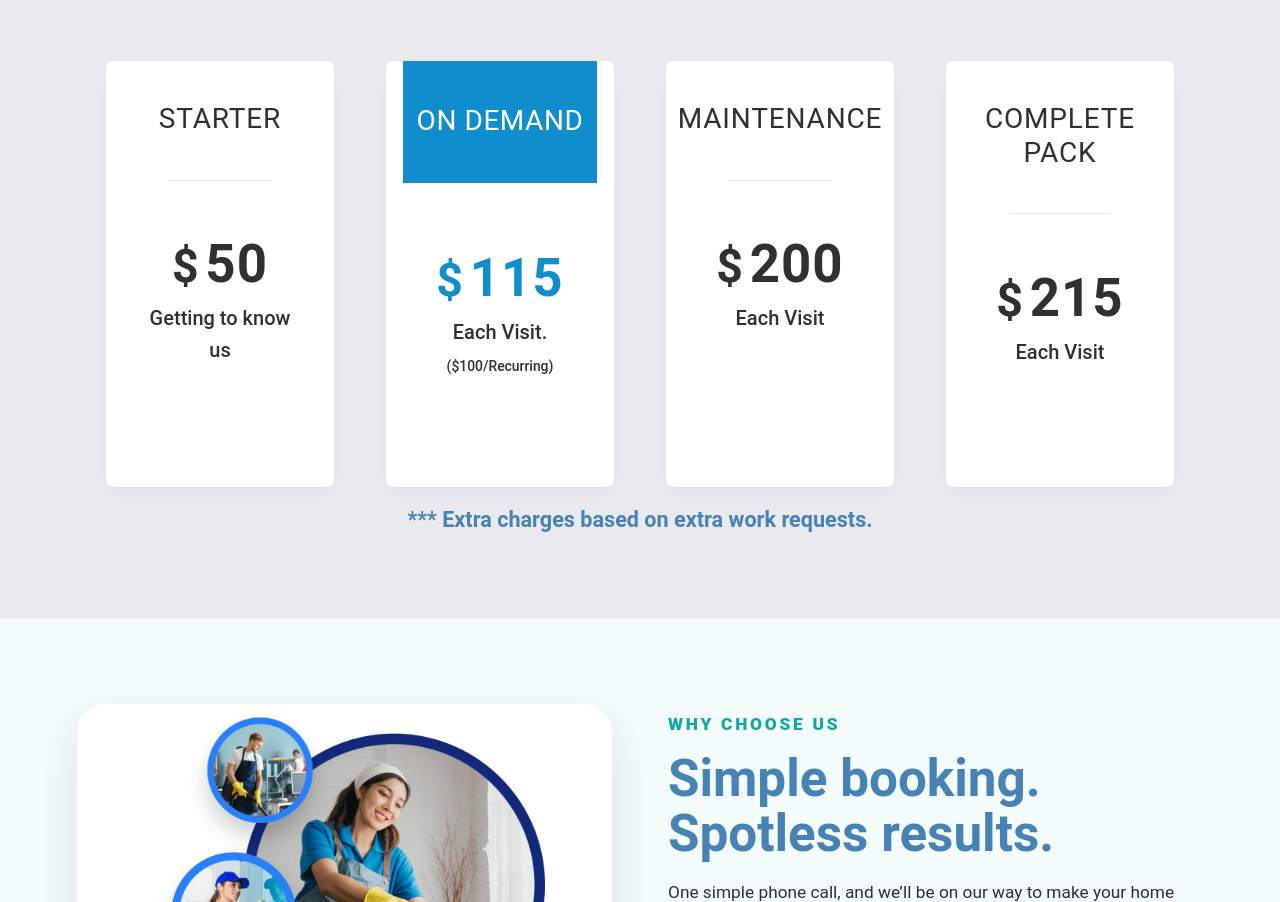
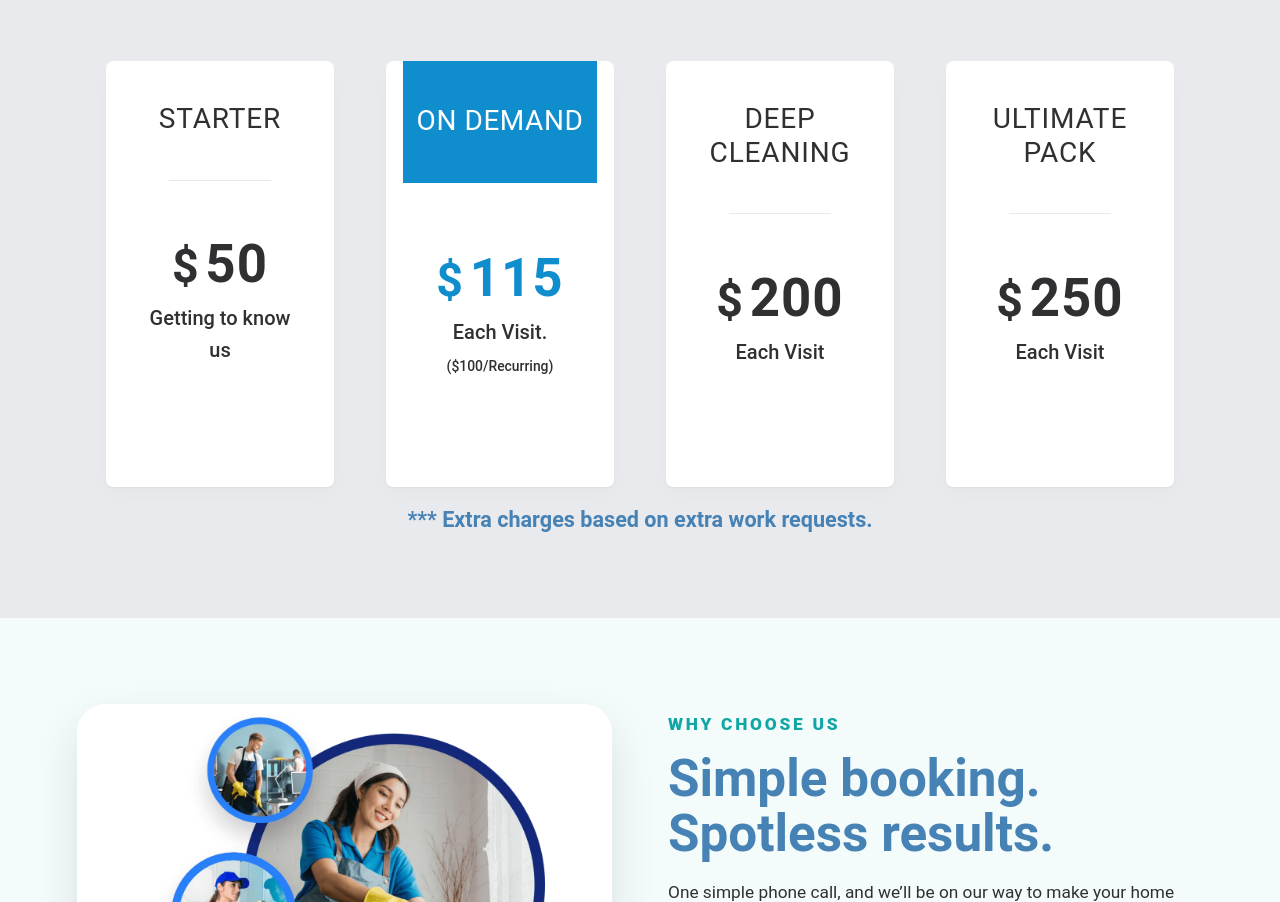
Before and after one commit to NYCMEL/MACleaners, a plain HTML site: page index.html in a window 1280 px wide. Shown: the part 1209-2111 px from the top of the page. Drawn offline with Linux system fonts and the light colour scheme.

Commit message:
committed

```diff
--- a/index.html
+++ b/index.html
@@ -78,7 +78,7 @@
 			</article>
 
 			<article class="pricing-card">
-			    <h2 class="pricing-card__title">Maintenance</h2>
+			    <h2 class="pricing-card__title">Deep Cleaning</h2>
 			    <div class="pricing-card__rule" aria-hidden="true"></div>
 			    <div class="pricing-card__price"><span>$</span>200</div>
 			    <p class="pricing-card__subhead">Each Visit</p>
@@ -87,9 +87,9 @@
 			</article>
 
 			<article class="pricing-card">
-			    <h2 class="pricing-card__title">Complete Pack</h2>
+			    <h2 class="pricing-card__title">Ultimate Pack</h2>
 			    <div class="pricing-card__rule" aria-hidden="true"></div>
-			    <div class="pricing-card__price"><span>$</span>215</div>
+			    <div class="pricing-card__price"><span>$</span>250</div>
 			    <p class="pricing-card__subhead">Each Visit</p>
 			    <!-- <p class="pricing-card__copy">Extra charges based on extra work taken.</p> -->
 			    <!-- <a class="pricing-card__button" href="#" aria-label="Buy Complete Pack service">Buy Service</a> -->
```
